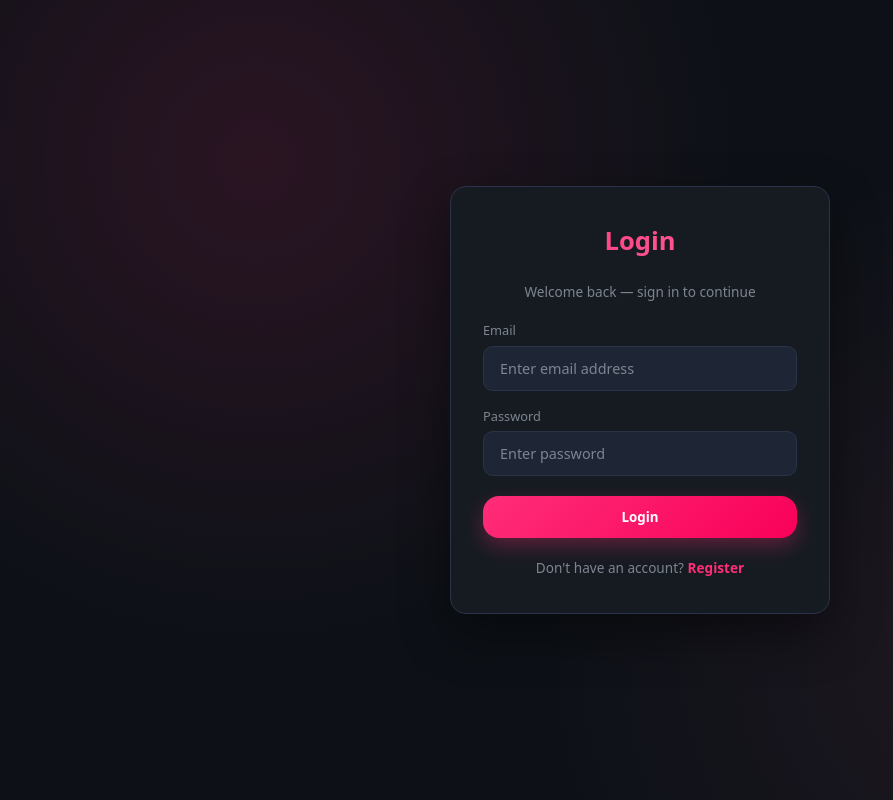
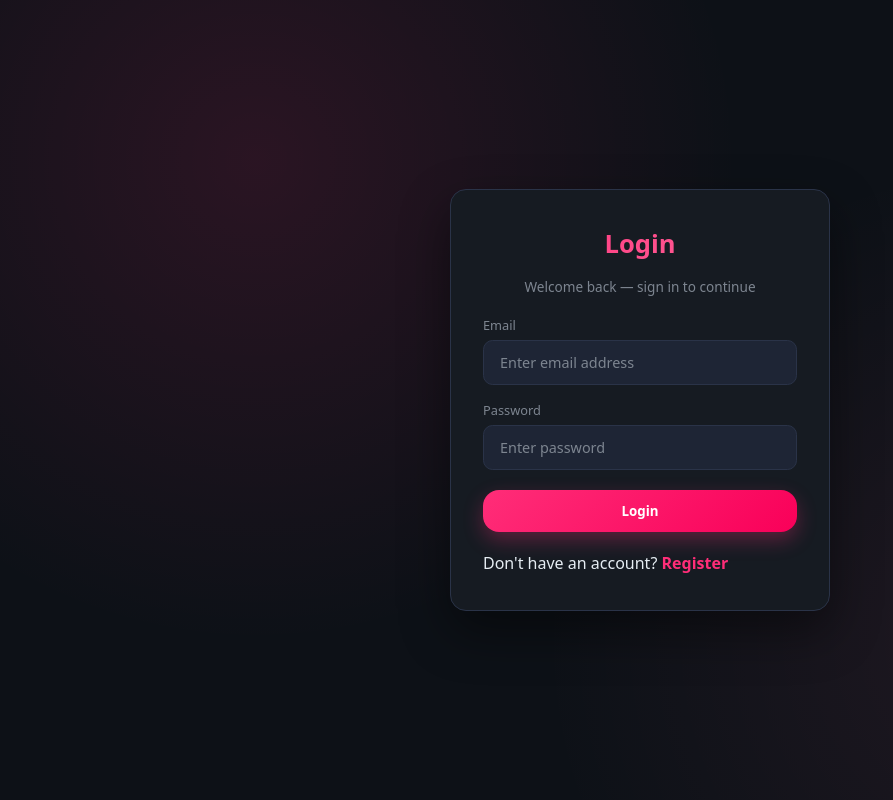
Before and after one commit to animeshkundu07/SkillSync, a React app in the folder frontend/: page /login in a window 1280 px wide. Shown: the whole page, without its empty margins (0-893 px from the left). Built offline with nearby package versions, Linux system fonts and the light colour scheme; no server answers; the HTML template or start-up script is replaced by a standard one.

Commit message:
Update auth.form.scss

```diff
--- a/frontend/src/features/auth/auth.form.scss
+++ b/frontend/src/features/auth/auth.form.scss
@@ -99,16 +99,18 @@ main {
             -webkit-text-fill-color: transparent;
         }
 
-        > p {
+        .subtitle {
             text-align: center;
             font-size: 0.85rem;
             color: $text-muted;
-
-            a {
-                font-weight: 600;
-            }
+            margin-top: -0.5rem;
         }
     }
+    .switch-auth {
+            text-align: center;
+            font-size: 0.85rem;
+            color: $text-muted;
+        }
 
     form {
         display: flex;
```
